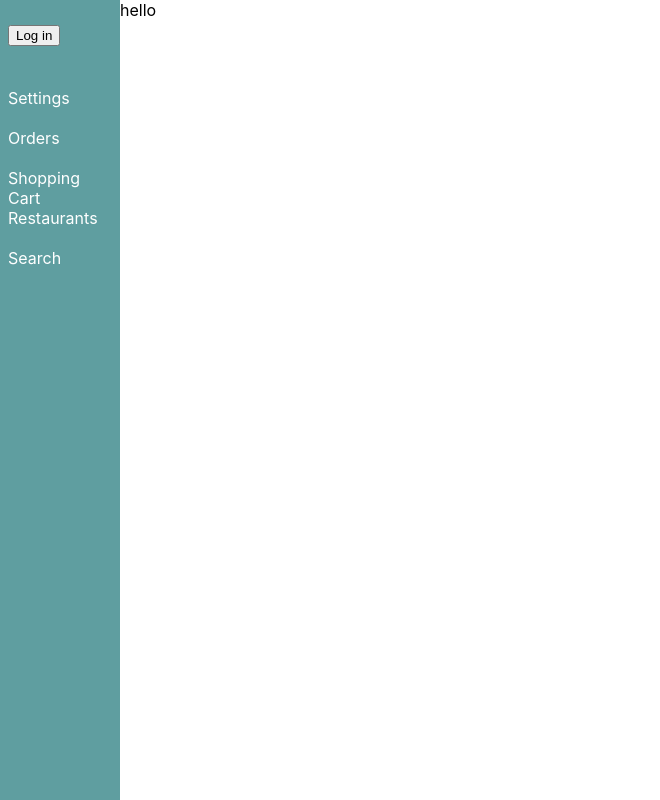
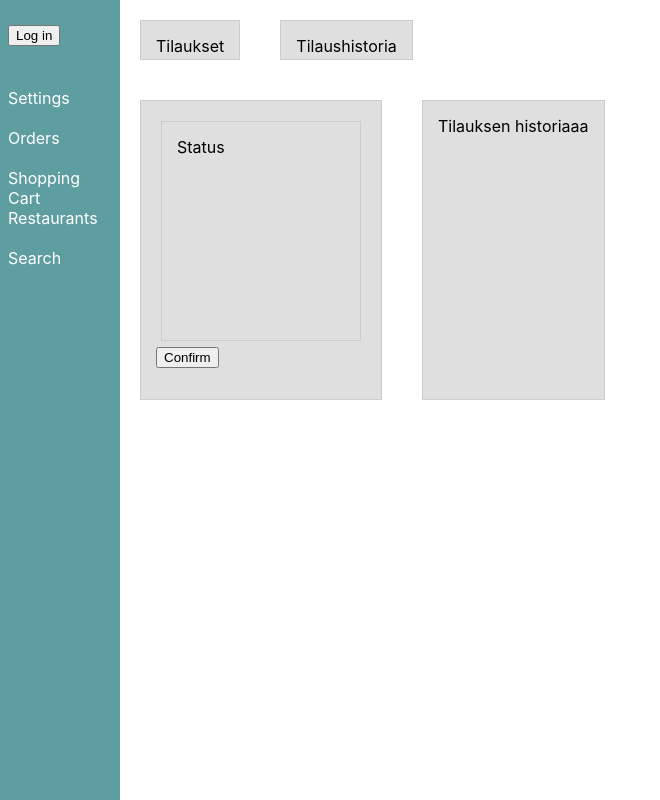
Before and after one commit to AWAProject36/Frontend, a React (Create React App) app: page /orders in a window 1280 px wide. Shown: the whole page, without its empty margins (0-660 px from the left). Built offline with nearby package versions, Linux system fonts and the light colour scheme.

Commit message:
Order history and order status

```diff
--- a/src/components/Orders.js
+++ b/src/components/Orders.js
@@ -1,9 +1,28 @@
+import styles from './orders.module.css'
 import React from 'react'
 
 export default function Orders() {
     return (
-        <div>
-            hello
+        <div className= { styles.container }>
+            <div className= { styles.container2 }>
+                <div className= { styles.tilaukset }>
+                Tilaukset
+                </div>
+                <div className= { styles.historia }>
+                Tilaushistoria
+                </div>
+            </div>
+            <div className= { styles.container2 }>
+                <div className= { styles.tilausStatus }>
+                    <div className= { styles.status }>
+                        Status
+                    </div>
+                    <button>Confirm</button>
+                </div>
+                <div className= { styles.tilausHistoria }>
+                Tilauksen historiaaa
+                </div>
+            </div>
         </div>
     )
 }
--- a/src/components/orders.module.css
+++ b/src/components/orders.module.css
@@ -0,0 +1,50 @@
+.container {
+    flex-direction: column;
+    display: flex;
+    align-items: flex-start;
+}
+
+.container2 {
+    display: flex;
+    flex-direction: row;
+}
+
+.tilaukset {
+    max-height: 40px;
+    border: 1px #ccc solid;
+    padding: 15px;
+    margin: 20px;
+    background-color: #dfdfdf;
+}
+
+.historia {
+    max-height: 40px;
+    border: 1px #ccc solid;
+    padding: 15px;
+    margin: 20px;
+    background-color: #dfdfdf;
+}
+
+.tilausStatus {
+    min-height: 300px;
+    border: 1px #ccc solid;
+    padding: 15px;
+    margin: 20px;
+    background-color: #dfdfdf;
+}
+
+.tilausHistoria {
+    border: 1px #ccc solid;
+    padding: 15px;
+    margin: 20px;
+    background-color: #dfdfdf;
+}
+
+.status {
+    height: 220px;
+    width: 200px;
+    border: 1px #ccc solid;
+    padding: 15px;
+    margin: 5px;
+    background-color: #dfdfdf;
+}
```
